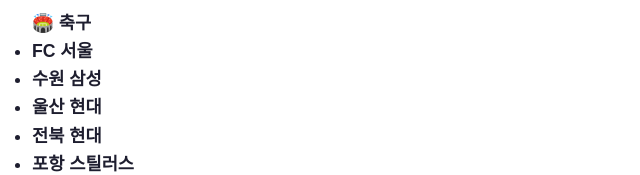
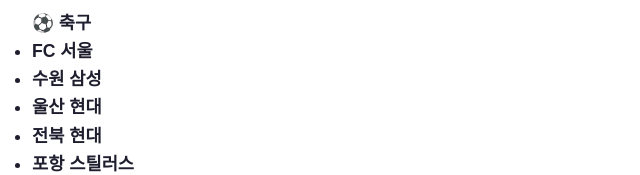
Before and after one commit to ONT549/Ticket-resell, a plain HTML site: page index.html in a window 1280 px wide. Shown: the part 486-661 px from the top of the page, 0-640 px from the left. Drawn offline with Linux system fonts and the light colour scheme; a web font is replaced by a local one.

Commit message:
Update index.html

```diff
--- a/index.html
+++ b/index.html
@@ -40,7 +40,7 @@
             </ul>
           </div>
           <div class="subcategory">
-            <span>🏟️ 축구</span>
+            <span>⚽ 축구</span>
             <ul>
               <li>FC 서울</li>
               <li>수원 삼성</li>
```
